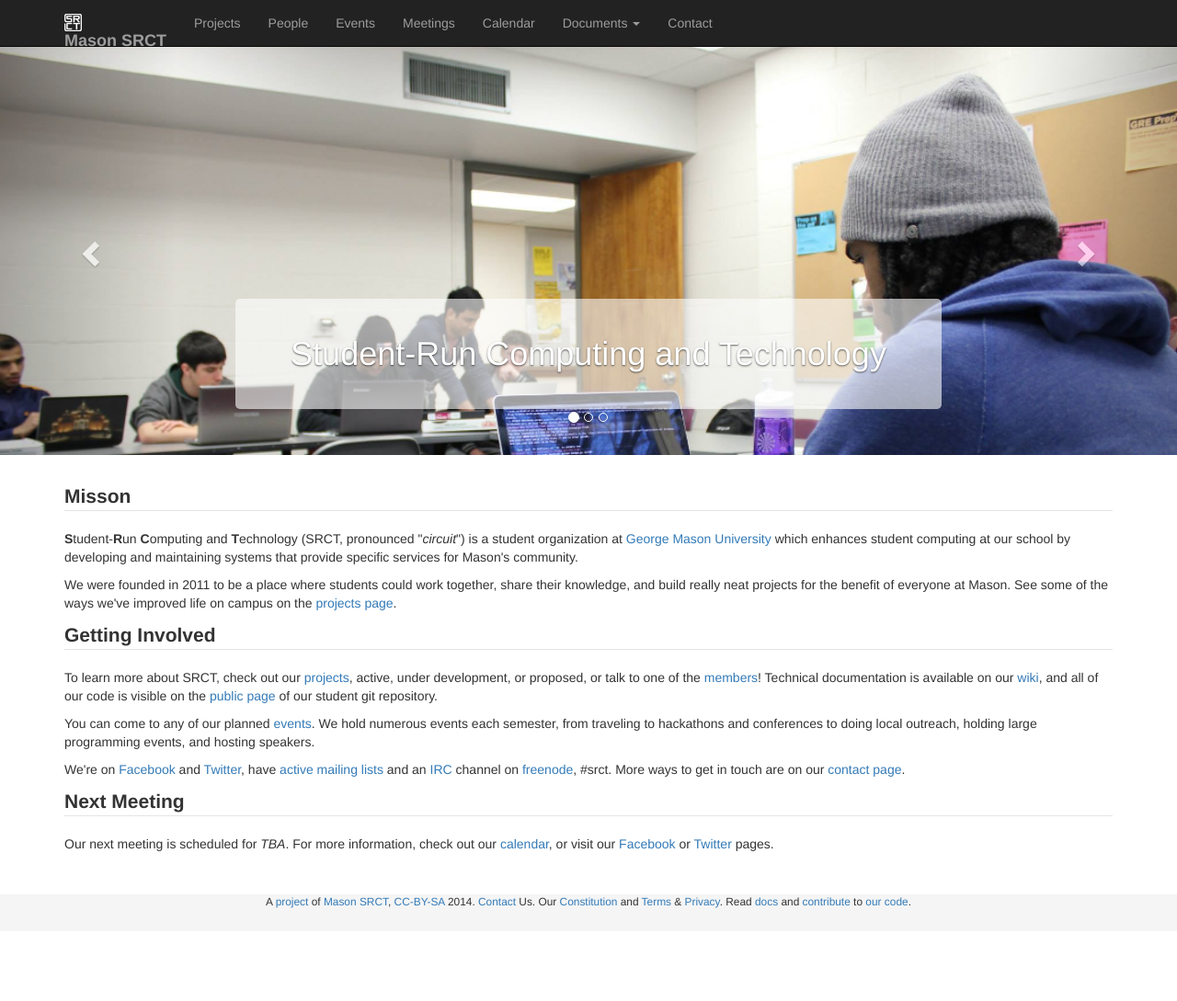
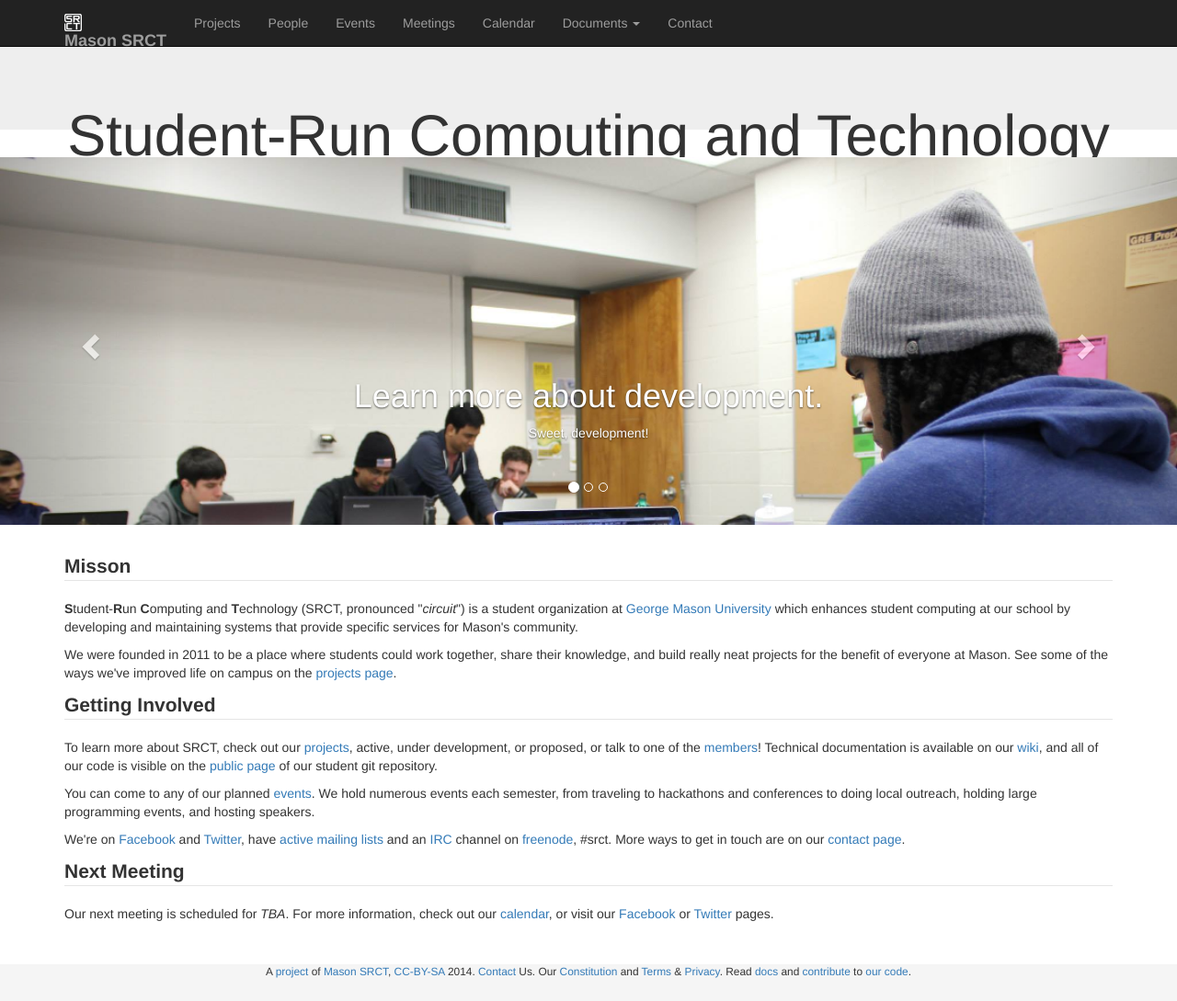
Before and after one commit to srct/srctweb, a Python web app: template srctweb/website/templates/index.html in a window 1280 px wide. Shown: the whole page at 92% size. Before the commit the page ends 988 px from the top, so only its background shows below. Run offline with Jinja, Linux system fonts and the light colour scheme; the template is opened without the code that fills it, so the values that code supplies are empty; some libraries are stand-ins or nearby versions.

Commit message:
this needs better CSS, but I like the jumbotron on top of the carousel

```diff
--- a/srctweb/website/static/css/style.css
+++ b/srctweb/website/static/css/style.css
@@ -22,8 +22,11 @@
   height: 40px;
   background-color: #f5f5f5;
 }
+.jumbostyle{
+  height:50px;
+}
 .carousel {
-  height: 450px;
+  height: 400px;
   margin-bottom: 30px;
 }
 .carousel-caption {
@@ -31,7 +34,7 @@
   margin-bottom: 30px;
 }
 .carousel .item {
-  height: 450px;
+  height: 400px;
 }
 .carousel-inner > .item > img {
   width: 100%;
--- a/srctweb/website/templates/index.html
+++ b/srctweb/website/templates/index.html
@@ -5,6 +5,13 @@
 {% endblock %}
 
 {% block jumbotron %}
+
+<div class="jumbotron jumbostyle">
+  <div class="text-center">
+    <h1>Student-Run Computing and Technology</h1>
+  </div>
+</div>
+
 <div id="SRCTCarousel" class="carousel slide" data-ride="carousel">
   <ol class="carousel-indicators">
     <li data-target="#SRCTCarousel" data-slide-to="0" class="active"></li>
@@ -15,22 +22,25 @@
 
     <div class="item active">
       <img src="/static/img/renfredhaxxor_large.png" alt="First slide">
-      <div class="carousel-caption transparency">
-        <h1>Student-Run Computing and Technology</h1>
+      <div class="carousel-caption">
+        <h1>Learn more about development.</h1>
+	<p>Sweet, development!</p>
       </div>
     </div>
 
     <div class="item">
       <img src="/static/img/2013firstmeet_large.png" alt="Second slide">
-      <div class="carousel-caption transparency">
-        <h1>Student-Run Computing and Technology</h1>
+      <div class="carousel-caption">
+        <h1>Meet tons of great people.</h1>
+	<p>Because we're cool.</p>
       </div>
     </div>
 
     <div class="item">
       <img src="/static/img/bradhaxxor_large.png" alt="Third slide">
-      <div class="carousel-caption transparency">
-        <h1>Student-Run Computing and Technology</h1>
+      <div class="carousel-caption">
+        <h1>Even work on hardware.</h1>
+	<p>Yeah, hardware's pretty cool.</p>
       </div>
     </div>
   </div>
```
